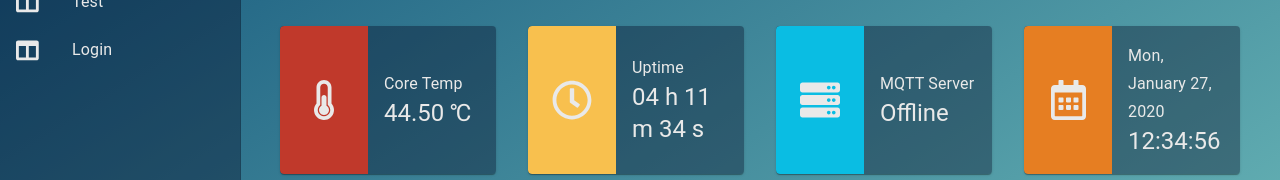
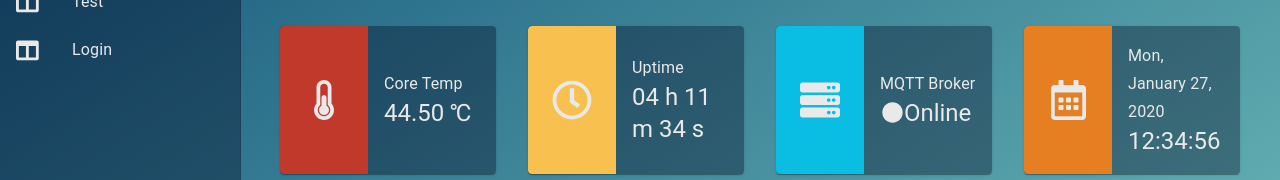
Before and after one commit to Kadinata/sentinel, a React (Create React App) app in the folder raspi-ews/: page /systems in a window 1280 px wide. Shown: the part 142-322 px from the top of the page. Built offline with nearby package versions, Linux system fonts and the light colour scheme; no server answers.

Commit message:
Updating mqtt broker status display card

```diff
--- a/raspi-ews/src/models/data.js
+++ b/raspi-ews/src/models/data.js
@@ -62,6 +62,9 @@ const Data = {
       }
     }
   ],
+  "mqtt_broker": {
+    "online": true
+  },
   "uptime": 15094,
   "localtime": "2020-01-27T12:34:56.680"
 };
--- a/raspi-ews/src/views/SystemInfo/SystemInfo.js
+++ b/raspi-ews/src/views/SystemInfo/SystemInfo.js
@@ -34,7 +34,7 @@ class SystemInfo extends React.Component {
       return (<div />);
     }
 
-    const { os_info, cpu_info, hdd_info, mem_info, netstats, uptime, localtime } = data;
+    const { os_info, cpu_info, hdd_info, mem_info, netstats, uptime, localtime, mqtt_broker } = data;
 
     return (
       <div className={classes.root}>
@@ -55,7 +55,7 @@ class SystemInfo extends React.Component {
               <Uptime uptime={uptime} />
             </Grid>
             <Grid item lg={3} md={6} sm={6} xs={12} className={classes.gridItem}>
-              <MqttStatus />
+              <MqttStatus brokerStatus={mqtt_broker.online}/>
             </Grid>
             <Grid item lg={3} md={6} sm={6} xs={12} className={classes.gridItem}>
               <SystemTime time={localtime} />
--- a/raspi-ews/src/views/SystemInfo/components/mqttstatus.js
+++ b/raspi-ews/src/views/SystemInfo/components/mqttstatus.js
@@ -1,15 +1,31 @@
 import React from 'react';
+
+import { FontAwesomeIcon } from '@fortawesome/react-fontawesome';
+import { faServer, faCheckCircle, faTimesCircle, faCircle } from '@fortawesome/free-solid-svg-icons';
+
 import { StatsCard } from '../../../components/common/Card';
 
-import { FontAwesomeIcon } from '@fortawesome/react-fontawesome';
-import { faServer } from '@fortawesome/free-solid-svg-icons';
+const statusIcon = (icon) => (
+  <span className="fa-layers">
+    <FontAwesomeIcon icon={icon} size="sm" />
+  </span>
+);
 
-const MqttStatus = (props) => {
+const MqttStatus = ({ brokerStatus, ...props }) => {
+
+  const status_text = (brokerStatus) ? "Online" : "Offline";
+
+  const status = (
+    <React.Fragment>
+      {statusIcon(faCircle)}
+      {status_text}
+    </React.Fragment>
+  );
 
   return (
     <StatsCard
-      label={"MQTT Server"}
-      value={`Offline`}
+      label={"MQTT Broker"}
+      value={status}
       background={'#0abde3'}
       icon={
         <FontAwesomeIcon
```
